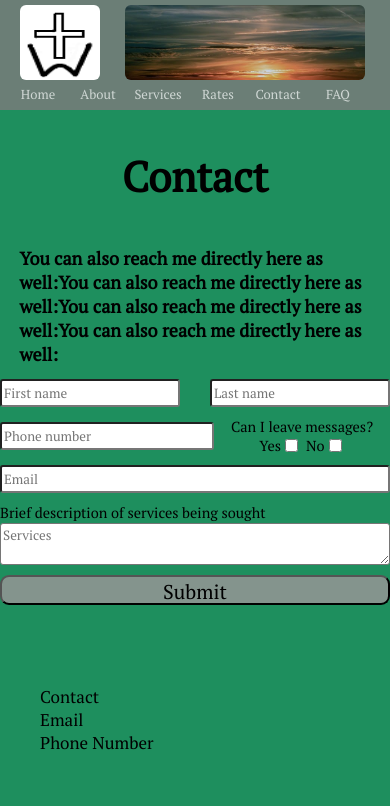
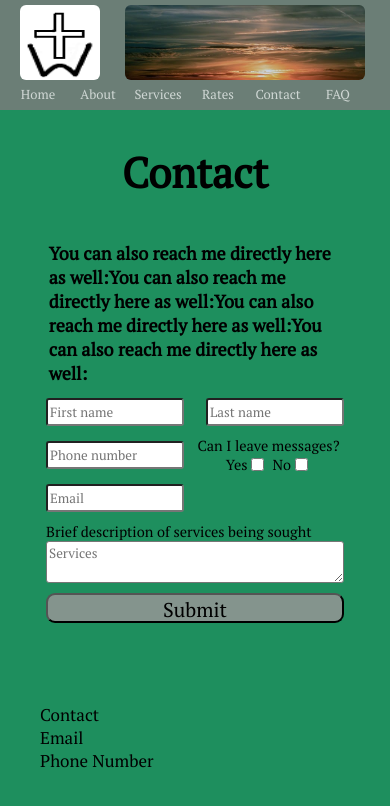
Before and after one commit to ThomasCoenen/counseling-website.github.io, a React (Create React App) app: page /contact in a window 390 px wide. Shown: the top 806 px of the page. Built offline with nearby package versions, Linux system fonts and the light colour scheme; the HTML template or start-up script is replaced by a standard one.

Commit message:
first commit

```diff
--- a/src/App.css
+++ b/src/App.css
@@ -199,22 +199,35 @@ body {
   font-size:18px;
   /* justify-self: center; */
 }
+.formDiv{
+  display: grid;
+  grid-template-columns: auto;
+  grid-template-rows: auto;
+  justify-items: center;
+  align-items: center;
+  /* justify-content: center;
+  align-content: center; */
+  width:90%;
+  /* border: 1px solid;  */
+}
 .form {
   display: grid;
   grid-template-columns: auto;
   grid-template-rows: auto auto auto auto auto auto;
+  /* justify-self: center; */
   grid-gap:10px;
-  margin: 0px 0px 0px 0px;
+  /* margin: 0px 0px 0px 0px; */
   /* border: 1px solid; */
   /* width:50%; */
   /* width:80%;
   align-self: center; */
+  /* width:40%; */
 }
 .doublebox{
   display: grid;
   grid-template-columns: auto auto;
   grid-template-rows: auto;
-  grid-gap:30px;
+  grid-gap:22px;
 }
 .doublebox2{
   display: grid;
@@ -251,6 +264,7 @@ body {
 }
 .doublebox > input, .doublebox2 > input, .singlebox > input{
   height:22px;
+  /* width:100px; */
 }
 .doublebox > input, .doublebox2 > input, .singlebox > input, .singlebox2 > textarea {
   border-radius: 3px;
@@ -528,15 +542,27 @@ footer {
     grid-template-columns: repeat(auto-fill, minmax(auto, 60px));
     font-size:13px;
   }
-
+  .formDiv{
+    width:100%;
+  }
   .contactDesc{
-    width:90%;
+    /* width:80%; */
     font-size:18px;
     /* justify-self: center; */
   }
   .form {
     /* padding: 0px -10px 0px 0px; */
-    /* margin: 0px 0px 0px 0px; */
+    /* padding: 0px 50px 0px 50px; */
+    /* width:90%; */
+    /* width:400px; */
+    /* width:50%; */
+    /* justify-content: center; */
+  }
+  .doublebox > input, .doublebox2 > input, .singlebox > input{
+    width:130px;
+  }
+  .singlebox2 > textarea {
+    /* width:200px; */
   }
 }
 
--- a/src/components/Contact.js
+++ b/src/components/Contact.js
@@ -12,6 +12,7 @@ export default function Contact() {
         <div className='contactPage'>
             <h1>Contact</h1>
             <h1 className='contactDesc'>You can also reach me directly here as well:You can also reach me directly here as well:You can also reach me directly here as well:You can also reach me directly here as well:</h1>
+            <div className="formDiv">
                 <form className="form">
 
                     <div className="doublebox">
@@ -92,5 +93,6 @@ export default function Contact() {
 
                 </form>
             </div>
+        </div>
     );
 };
```
Lines whose indentation alone changed are shown as unchanged.
